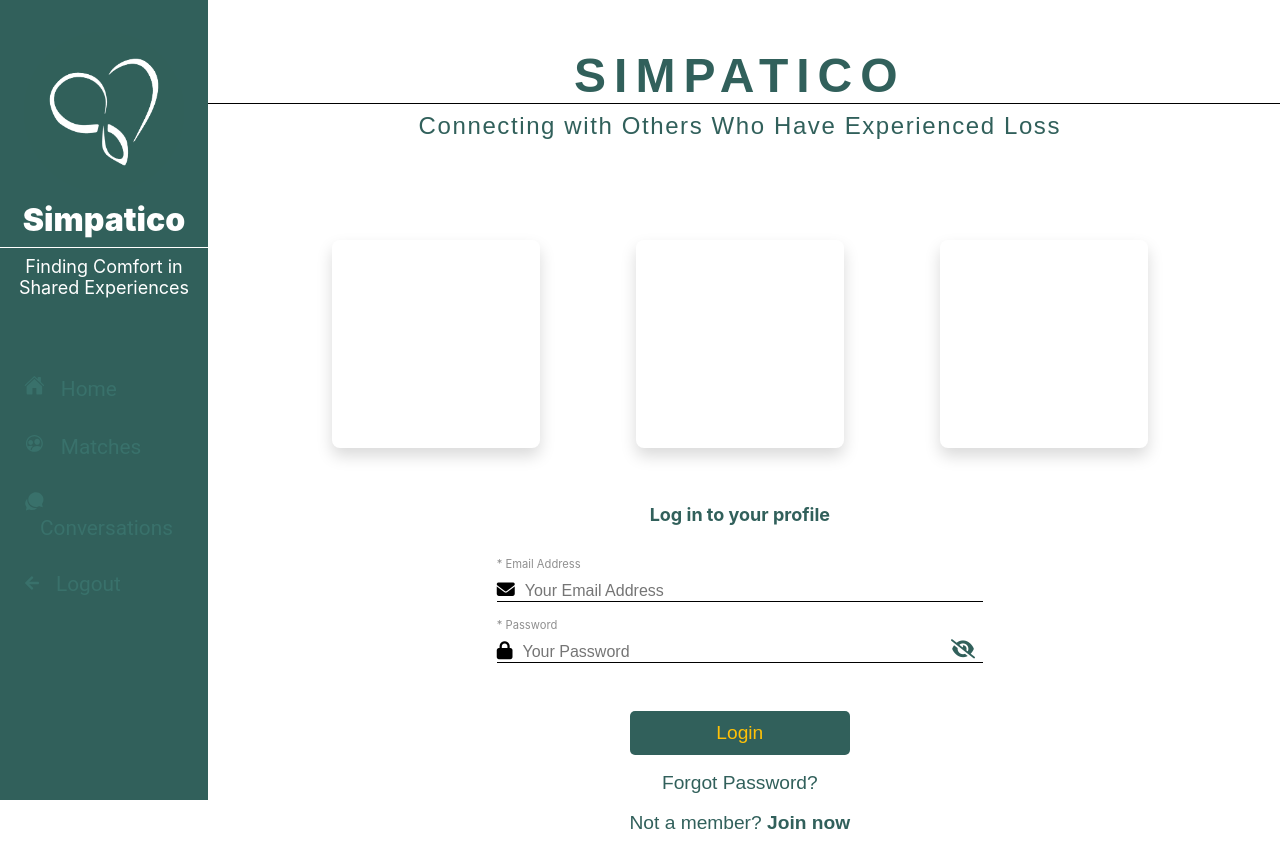
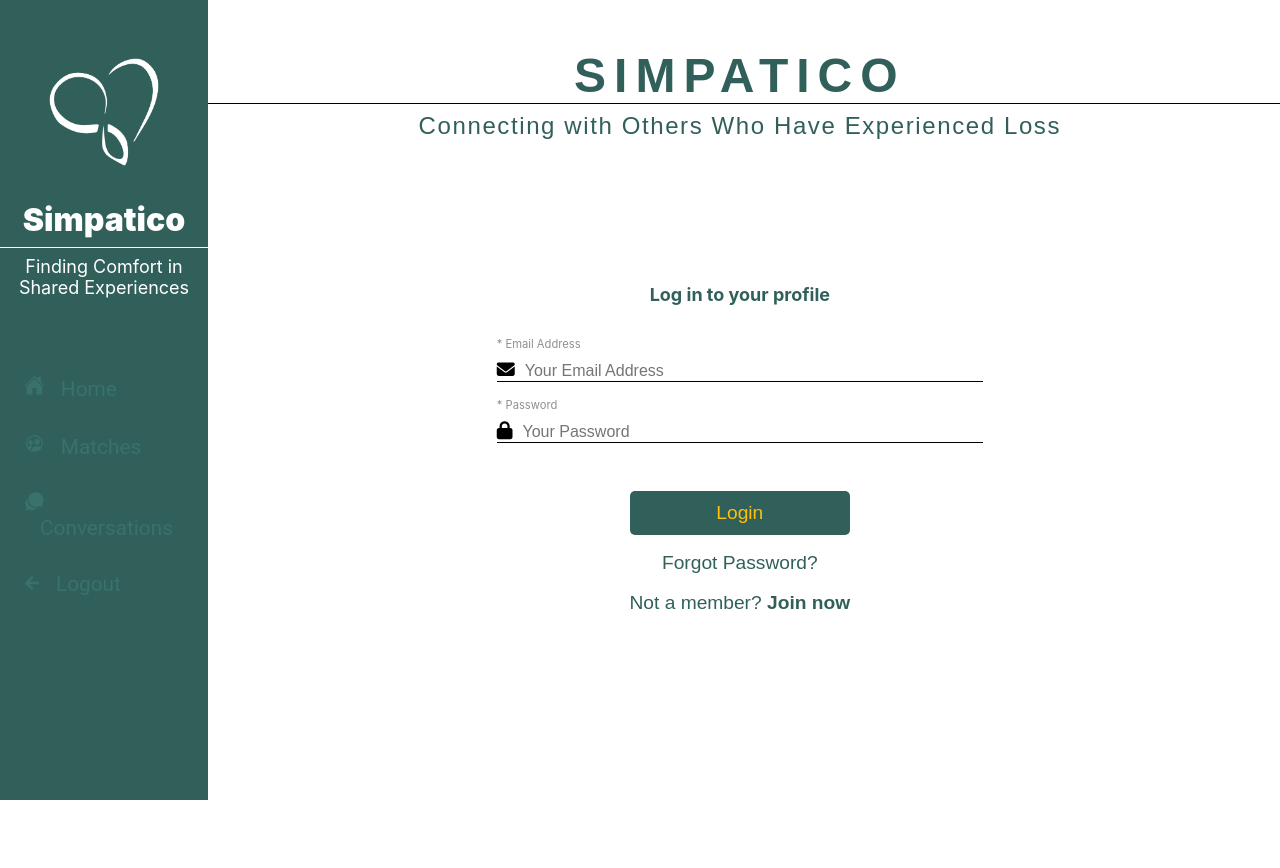
Before and after one commit to EOLresearch/Simpatico, a React (Create React App) app: page / in a window 1280 px wide. Shown: the top 868 px of the page. After the commit the page ends 800 px from the top, so only its background shows below. Built offline with nearby package versions, Linux system fonts and the light colour scheme; no server answers.

Commit message:
touchups

```diff
--- a/src/components/UserAuth/UserAuth.js
+++ b/src/components/UserAuth/UserAuth.js
@@ -165,8 +165,6 @@ export default function UserAuth({ user, firebase }) {
             <div className='input-container'>
               <i className="fas fa-lock"></i>
               <input id="password" type="password" placeholder="Your Password" value={password} onChange={changeHandler} name="password" required />
-              <i className="fas fa-eye-slash"></i>
-              {/* TODO: functional password chracter reveal in place of this static logo */}
             </div>
 
             <div className='btn-container'>
--- a/src/components/UserAuth/userauth.css
+++ b/src/components/UserAuth/userauth.css
@@ -11,7 +11,7 @@ textarea {
   color: #31605b;
   text-align: center;
   width: 100%;
-  padding-top:3rem;
+  padding-top:1rem;
   padding-bottom:3rem;
 }
 
@@ -25,13 +25,12 @@ textarea {
 .callout-container {
   display: flex;
   justify-content: center;
+  /* background-color: #00000034; */
+  margin-bottom:1rem;
 }
 
 .auth-callout {
   margin: 3rem;
-  width: 13rem;
-  height: 13rem;
-  /* border: solid black 2px; */
   box-shadow: 0 .5rem 1rem rgba(0, 0, 0, .15);
   border-radius: 0.5rem;
   transition: all .2s ease-in-out;
```
